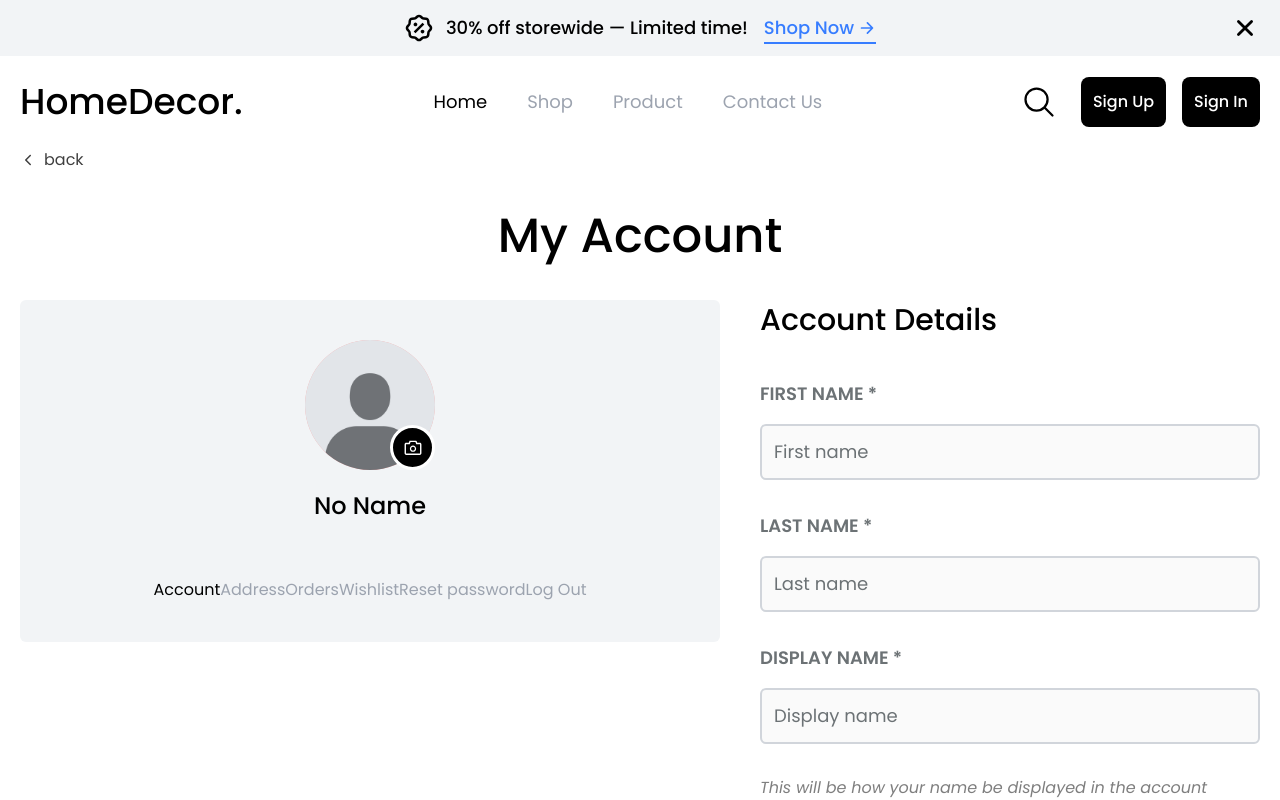
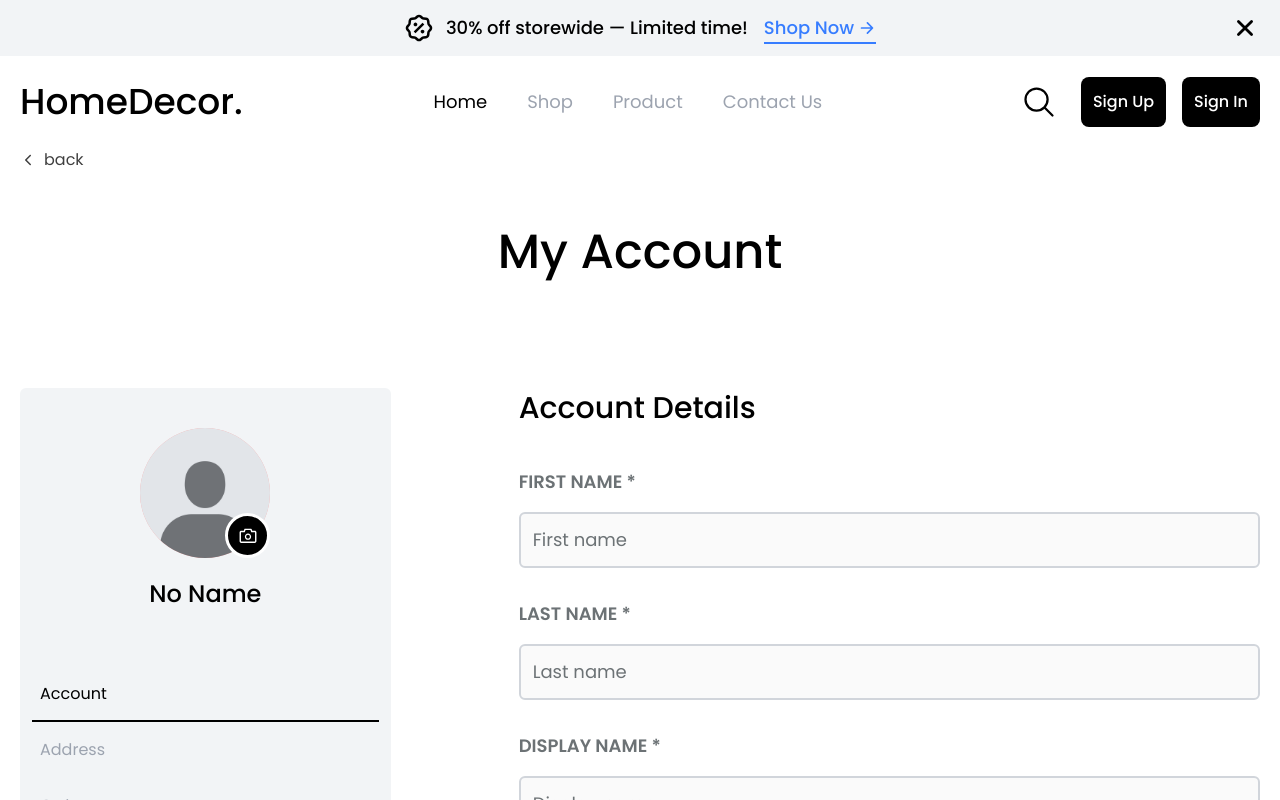
Before and after one commit to tuanhungdev1/HomeDecor, a React (Vite) app: page /user-profile in a window 1280 px wide. Shown: the top 800 px of the page. Built offline with nearby package versions, Linux system fonts and the light colour scheme.

Commit message:
add user profile page

```diff
--- a/src/components/shared/ActiveTab.tsx
+++ b/src/components/shared/ActiveTab.tsx
@@ -14,13 +14,16 @@ const ActiveTab: React.FC<ActiveTabProps> = ({
 }) => {
   return (
     <Link
-      to={itemLink.url}
+      to={"/user-profile"}
       className={`${
         currenLink === itemLink.id ? "text-black" : "text-gray-400"
-      } cursor-pointer`}
+      } cursor-pointer text-left  w-full px-2 py-4 relative hover:bg-gray-200 rounded-sm`}
       onClick={() => onSelectedLink(itemLink.id)}
     >
       {itemLink.title}
+      {currenLink === itemLink.id && (
+        <div className="absolute bottom-0 w-full duration-200 transition-all h-[2px] bg-black left-0"></div>
+      )}
     </Link>
   );
 };
--- a/src/layouts/UserProfileLayout.tsx
+++ b/src/layouts/UserProfileLayout.tsx
@@ -14,15 +14,15 @@ const UserProfileLayout: React.FC<UserProfileLayoutProps> = ({ children }) => {
       <div className="2xl:hidden">
         <BackButton />
       </div>
-      <Heading className="py-10 text-5xl text-center select-none">
+      <Heading className="py-10 text-5xl text-center select-none lg:py-20 xl:pb-28 xl:pt-14">
         My Account
       </Heading>
 
-      <div className="flex flex-col gap-14 lg:flex-row lg:gap-10">
+      <div className="flex flex-col gap-14 lg:flex-row lg:gap-10 xl:gap-32 2xl:gap-20">
         <div className="flex-1">
           <UserTabSection />
         </div>
-        <div>{children}</div>
+        <div className="flex-1 xl:flex-[2_2_0%]">{children}</div>
       </div>
     </div>
   );
--- a/src/modules/userProfile/AccountSection.tsx
+++ b/src/modules/userProfile/AccountSection.tsx
@@ -52,9 +52,8 @@ const AccountSection = () => {
     setSubmitting(false);
   };
   return (
-    <section>
+    <section className="w-full">
       <Heading className="text-[30px]">Account Details</Heading>
-      <form action=""></form>
 
       <div className="mt-10">
         <Formik
@@ -62,7 +61,7 @@ const AccountSection = () => {
           validationSchema={validationSchema}
           onSubmit={handleSubmit}
         >
-          <Form className="flex flex-col w-full xl:w-[500px] 2xl:w-[600px]  gap-8 pb-7">
+          <Form className="flex flex-col w-full gap-8 pb-7">
             <div className="flex flex-col gap-4">
               <Label className="text-[16px] font-semibold" htmlFor="firstName">
                 FIRST NAME *
@@ -139,18 +138,24 @@ const AccountSection = () => {
             <div>
               {isUpdateProfile ? (
                 <div className="flex gap-2">
-                  <Button type="submit" onClick={handleUpdateProfile}>
+                  <Button
+                    type="submit"
+                    onClick={handleUpdateProfile}
+                    className="xl:w-[200px]"
+                  >
                     Update
                   </Button>
                   <Button
                     onClick={handleCloseUpdateProfile}
-                    className="opacity-50"
+                    className="opacity-50 xl:w-[200px]"
                   >
                     Close
                   </Button>
                 </div>
               ) : (
-                <Button onClick={handleUpdateProfile}>Update Profile</Button>
+                <Button onClick={handleUpdateProfile} className="xl:w-[300px]">
+                  Update Profile
+                </Button>
               )}
             </div>
           </Form>
--- a/src/modules/userProfile/UserTabSection.tsx
+++ b/src/modules/userProfile/UserTabSection.tsx
@@ -15,7 +15,7 @@ const UserTabSection = () => {
   };
   return (
     <section>
-      <div className="flex flex-col items-center justify-center w-full h-auto p-5 py-10 text-black rounded-md gap-14 bg-secondary-gray">
+      <div className="flex flex-col items-center justify-center w-full h-auto p-5 py-10 text-black rounded-md lg:px-3 gap-14 bg-secondary-gray">
         <div className="flex flex-col gap-5 text-center">
           <div>
             <UploadAvatar />
@@ -41,8 +41,8 @@ const UserTabSection = () => {
             <IoIosArrowDown className="text-xl" />
           </div>
         </div>
-        <div className="hidden lg:block">
-          <ul>
+        <div className="hidden w-full lg:block">
+          <ul className="flex flex-col w-full text-left">
             {userProfileItemList.map((item) => (
               <ActiveTab
                 itemLink={item}
```
